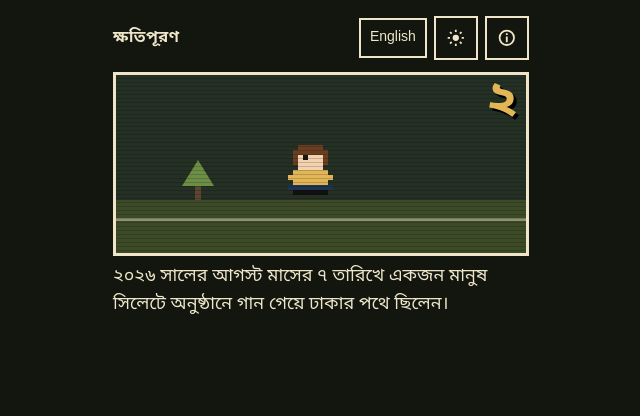
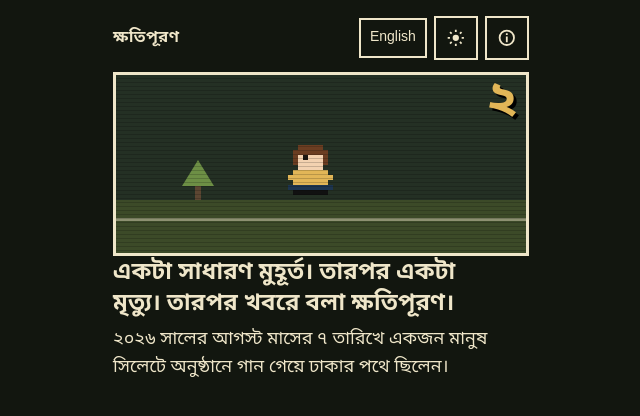
Before and after one commit to asifvibes/khotipuron, a Next.js app: page / in a window 1280 px wide. Shown: the top 416 px of the page, without its empty margins (319-959 px from the left). Built offline with nearby package versions, Linux system fonts and the light colour scheme; no server answers.

Commit message:
Say what the site is before the story starts.

```diff
--- a/src/app/globals.css
+++ b/src/app/globals.css
@@ -442,6 +442,14 @@ html[data-theme="light"] {
   line-height: 1.35;
 }
 
+.purpose {
+  margin: 0.15rem 0 0.35rem;
+  font-size: 1.45rem;
+  font-weight: 700;
+  line-height: 1.3;
+  text-wrap: balance;
+}
+
 .lead,
 .place,
 .quote,
@@ -450,6 +458,13 @@ html[data-theme="light"] {
   margin: 0.45rem 0;
   font-size: 1.125rem;
   line-height: 1.55;
+}
+
+.stake {
+  margin: 1.25rem 0 0.7rem;
+  font-size: 1.3rem;
+  font-weight: 700;
+  line-height: 1.4;
 }
 
 .death-line {
--- a/src/components/case-facts.tsx
+++ b/src/components/case-facts.tsx
@@ -22,7 +22,7 @@ export function CaseFacts({ row, lang }: { row: CaseRow; lang: Lang }) {
   const portrait = portraitOf(row);
   const bn = lang === "bn";
   const sources = [{ url: row.url, outlet: row.outlet }, ...row.extraSources];
-  const stake = <p className="lead">{stakeLine(row, lang)}</p>;
+  const stake = <p className="stake">{stakeLine(row, lang)}</p>;
   // Same story keeps the same place. A new story can land in a different one.
   const slot = stakeSlot(row.id);
 
--- a/src/components/game.tsx
+++ b/src/components/game.tsx
@@ -133,7 +133,14 @@ export function Game() {
       ) : null}
 
       {current && (phase === "idle" || phase === "count") ? (
-        <p className="lead">{momentLine(current, idle, lang)}</p>
+        <>
+          <h1 className="purpose">
+            {lang === "bn"
+              ? "একটা সাধারণ মুহূর্ত। তারপর একটা মৃত্যু। তারপর খবরে বলা ক্ষতিপূরণ।"
+              : "An ordinary moment. Then a death. Then the compensation the news named."}
+          </h1>
+          <p className="lead">{momentLine(current, idle, lang)}</p>
+        </>
       ) : null}
       {current && phase === "accident" ? <p className="death-line">{deathLine(current.scene, lang)}</p> : null}
 
```
